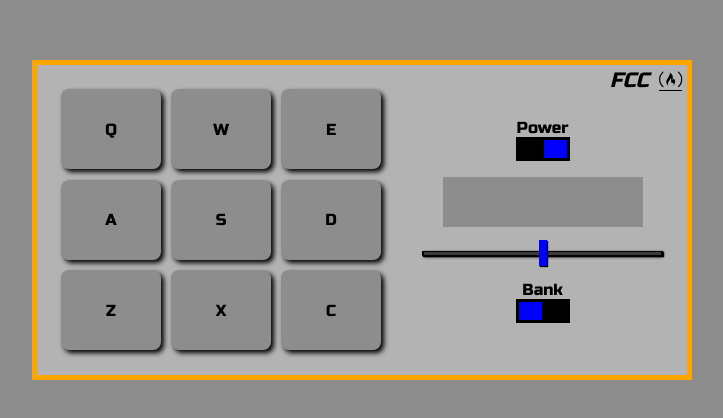
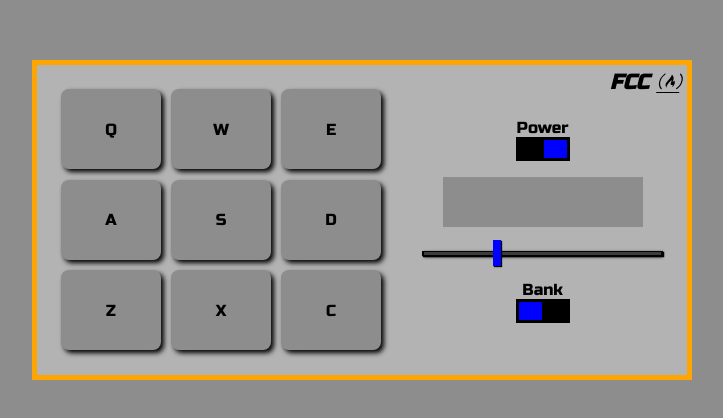
Before and after one commit to zun-liang/fcc-drum-machine, a React (Vite) app: page / in a window 1280 px wide. Shown: the part 180-598 px from the top of the page, without its empty margins (278-1001 px from the left). Built offline with nearby package versions, Linux system fonts and the light colour scheme.

Commit message:
add functionality

```diff
--- a/src/App.jsx
+++ b/src/App.jsx
@@ -19,8 +19,8 @@ const App = () => {
     doc.style.setProperty("--app-height", `${window.innerHeight}px`);
   };
   useEffect(() => {
+    window.addEventListener("resize", setAppHeight);
     setAppHeight();
-    window.addEventListener("resize", setAppHeight);
     return () => window.removeEventListener("resize", setAppHeight);
   }, []);
 
--- a/src/Drum.jsx
+++ b/src/Drum.jsx
@@ -19,7 +19,7 @@ import SideStick from "./assets/sounds/side_stick_1.mp3";
 import Snare from "./assets/sounds/Brk_Snr.mp3";
 import { FontAwesomeIcon } from "@fortawesome/react-fontawesome";
 import { faFreeCodeCamp } from "@fortawesome/free-brands-svg-icons";
-import { useState, useRef } from "react";
+import { useState, useRef, useEffect } from "react";
 
 const DrumContainer = styled.div`
   width: 660px;
@@ -37,7 +37,7 @@ const PadsContainer = styled.div`
   flex-wrap: wrap;
   gap: 10px;
 `;
-const DrumPad = styled.label`
+const DrumPad = styled.div`
   width: 100px;
   height: 80px;
   border: none;
@@ -50,9 +50,10 @@ const DrumPad = styled.label`
   justify-content: center;
   align-items: center;
   cursor: pointer;
-`;
-const RadioButton = styled.input`
-  display: none;
+  &:active {
+    box-shadow: none;
+    background-color: orange;
+  }
 `;
 const ControlsContainer = styled.div`
   width: 40%;
@@ -146,7 +147,7 @@ const VolumeSlider = styled.input`
 const IconContainer = styled.div`
   height: 20px;
   position: absolute;
-  top: 5px;
+  top: 7px;
   right: 5px;
   display: flex;
   align-items: center;
@@ -154,27 +155,32 @@ const IconContainer = styled.div`
   & > span {
     font-size: 1.3rem;
     font-style: italic;
+    font-weight: bold;
   }
 `;
 const StyledIcon = styled(FontAwesomeIcon)`
   font-size: 1.3rem;
   border-bottom: 1px solid black;
+  transform: skewX(-15deg);
 `;
-//currently not bold or italic
+//currently not bold
 
 const Drum = () => {
   const focusRef = useRef("");
-  const [volume, setVolume] = useState("");
-  const handleVolume = (e) => {
+
+  const [power, setPower] = useState(true);
+  const [volume, setVolume] = useState(30);
+  const [kit, setKit] = useState("Heater Kit");
+  const [key, setKey] = useState("");
+
+  const switchPower = () => setPower((prev) => !prev);
+
+  const changeVolume = (e) => {
     setVolume(e.target.value);
     focusRef.current = `Volume: ${volume}`;
   };
   //volume doesn't seem to be able to reach 0 or 100
 
-  const [power, setPower] = useState(true);
-  const handlePower = () => setPower((prev) => !prev);
-
-  const [kit, setKit] = useState("Heater Kit");
   const handleBank = () => {
     if (kit === "Heater Kit") {
       setKit("Smooth Piano Kit");
@@ -185,194 +191,256 @@ const Drum = () => {
     }
   };
 
-  return (
-    <DrumContainer id="drum-machine">
-      <PadsContainer>
-        <RadioButton type="radio" id="pad-q" name="drum-pad" />
-        <DrumPad
-          className="drum-pad"
-          htmlFor="pad-q"
-          onClick={() => {
+  const playPadQ = () => {
+    setKey("Q");
+    document.getElementById("Q").play();
+    document.getElementById("Q").currentTime = 0;
+    document.getElementById("Q").volume = volume / 100;
     if (kit === "Heater Kit") {
       focusRef.current = "Heater 1";
     } else {
       focusRef.current = "Chord 1";
     }
-          }}
-        >
-          Q
-          <audio
-            src={kit === "Heater Kit" ? Heater1 : Chord1}
-            className="clip"
-            id="Q"
-          ></audio>
-        </DrumPad>
-        <RadioButton type="radio" id="pad-w" name="drum-pad" />
-        <DrumPad
-          className="drum-pad"
-          htmlFor="pad-w"
-          onClick={() => {
+  };
+  const playPadW = () => {
+    setKey("W");
+    document.getElementById("W").play();
+    document.getElementById("W").currentTime = 0;
+    document.getElementById("W").volume = volume / 100;
     if (kit === "Heater Kit") {
       focusRef.current = "Heater 2";
     } else {
       focusRef.current = "Chord 2";
     }
-          }}
-        >
-          W
-          <audio
-            src={kit === "Heater Kit" ? Heater2 : Chord2}
-            className="clip"
-            id="W"
-          ></audio>
-        </DrumPad>
-        <RadioButton type="radio" id="pad-e" name="drum-pad" />
-        <DrumPad
-          className="drum-pad"
-          htmlFor="pad-e"
-          onClick={() => {
+  };
+  const playPadE = () => {
+    setKey("E");
+    document.getElementById("E").play();
+    document.getElementById("E").currentTime = 0;
+    document.getElementById("E").volume = volume / 100;
     if (kit === "Heater Kit") {
       focusRef.current = "Heater 3";
     } else {
       focusRef.current = "Chord 3";
     }
-          }}
-        >
-          E
-          <audio
-            src={kit === "Heater Kit" ? Heater3 : Chord3}
-            className="clip"
-            id="E"
-          ></audio>
-        </DrumPad>
-        <RadioButton type="radio" id="pad-a" name="drum-pad" />
-        <DrumPad
-          className="drum-pad"
-          htmlFor="pad-a"
-          onClick={() => {
+  };
+  const playPadA = () => {
+    setKey("A");
+    document.getElementById("A").play();
+    document.getElementById("A").currentTime = 0;
+    document.getElementById("A").volume = volume / 100;
     if (kit === "Heater Kit") {
       focusRef.current = "Heater 4";
     } else {
       focusRef.current = "Shaker";
     }
-          }}
-        >
-          A
-          <audio
-            src={kit === "Heater Kit" ? Heater4 : Shaker}
-            className="clip"
-            id="A"
-          ></audio>
-        </DrumPad>
-        <RadioButton type="radio" id="pad-s" name="drum-pad" />
-        <DrumPad
-          className="drum-pad"
-          htmlFor="pad-s"
-          onClick={() => {
+  };
+  const playPadS = () => {
+    setKey("S");
+    document.getElementById("S").play();
+    document.getElementById("S").currentTime = 0;
+    document.getElementById("S").volume = volume / 100;
     if (kit === "Heater Kit") {
       focusRef.current = "Clap";
     } else {
       focusRef.current = "Open HH";
     }
-          }}
-        >
-          S
-          <audio
-            src={kit === "Heater Kit" ? Clap : DryOhh}
-            className="clip"
-            id="S"
-          ></audio>
-        </DrumPad>
-        <RadioButton type="radio" id="pad-d" name="drum-pad" />
-        <DrumPad
-          className="drum-pad"
-          htmlFor="pad-d"
-          onClick={() => {
+  };
+  const playPadD = () => {
+    setKey("D");
+    document.getElementById("D").play();
+    document.getElementById("D").currentTime = 0;
+    document.getElementById("D").volume = volume / 100;
     if (kit === "Heater Kit") {
       focusRef.current = "Open HH";
     } else {
       focusRef.current = "Closed HH";
     }
-          }}
-        >
-          D
-          <audio
-            src={kit === "Heater Kit" ? OpenHH : BldH1}
-            className="clip"
-            id="D"
-          ></audio>
-        </DrumPad>
-        <RadioButton type="radio" id="pad-z" name="drum-pad" />
-        <DrumPad
-          className="drum-pad"
-          htmlFor="pad-z"
-          onClick={() => {
+  };
+  const playPadZ = () => {
+    setKey("Z");
+    document.getElementById("Z").play();
+    document.getElementById("Z").currentTime = 0;
+    document.getElementById("Z").volume = volume / 100;
     if (kit === "Heater Kit") {
       focusRef.current = "Kick n' Hat";
     } else {
       focusRef.current = "Punchy Kick";
     }
-          }}
-        >
-          Z
-          <audio
-            src={kit === "Heater Kit" ? KickNHat : PunchyKick}
-            className="clip"
-            id="Z"
-          ></audio>
-        </DrumPad>
-        <RadioButton type="radio" id="pad-x" name="drum-pad" />
-        <DrumPad
-          className="drum-pad"
-          htmlFor="pad-x"
-          onClick={() => {
+  };
+  const playPadX = () => {
+    setKey("X");
+    document.getElementById("X").play();
+    document.getElementById("X").currentTime = 0;
+    document.getElementById("X").volume = volume / 100;
     if (kit === "Heater Kit") {
       focusRef.current = "Kick";
     } else {
       focusRef.current = "Side Stick";
     }
-          }}
-        >
-          X
-          <audio
-            src={kit === "Heater Kit" ? Kick : SideStick}
-            className="clip"
-            id="X"
-          ></audio>
-        </DrumPad>
-        <RadioButton type="radio" id="pad-c" name="drum-pad" />
-        <DrumPad
-          className="drum-pad"
-          htmlFor="pad-c"
-          onClick={() => {
+  };
+  const playPadC = () => {
+    setKey("C");
+    document.getElementById("C").play();
+    document.getElementById("C").currentTime = 0;
+    document.getElementById("C").volume = volume / 100;
     if (kit === "Heater Kit") {
       focusRef.current = "Closed HH";
     } else {
       focusRef.current = "Snare";
     }
-          }}
+  };
+
+  const clickPad = (e) => {
+    if (power) {
+      if (e.target.innerText === "Q") {
+        playPadQ();
+      } else if (e.target.innerText === "W") {
+        playPadW();
+      } else if (e.target.innerText === "E") {
+        playPadE();
+      } else if (e.target.innerText === "A") {
+        playPadA();
+      } else if (e.target.innerText === "S") {
+        playPadS();
+      } else if (e.target.innerText === "D") {
+        playPadD();
+      } else if (e.target.innerText === "Z") {
+        playPadZ();
+      } else if (e.target.innerText === "X") {
+        playPadX();
+      } else if (e.target.innerText === "C") {
+        playPadC();
+      }
+    }
+  };
+
+  const pressKey = (e) => {
+    if (e?.code === "KeyQ") {
+      playPadQ();
+      // document
+      //   .getElementById("pad-q")
+      //   .style.setProperty("background-color", "orange");
+    } else if (e?.code === "KeyW") {
+      playPadW();
+    } else if (e?.code === "KeyE") {
+      playPadE();
+    } else if (e?.code === "KeyA") {
+      playPadA();
+    } else if (e?.code === "KeyS") {
+      playPadS();
+    } else if (e?.code === "KeyD") {
+      playPadD();
+    } else if (e?.code === "KeyZ") {
+      playPadZ();
+    } else if (e?.code === "KeyX") {
+      playPadX();
+    } else if (e?.code === "KeyC") {
+      playPadC();
+    }
+  };
+
+  const keysArr = ["Q", "W", "E", "A", "S", "D", "Z", "X", "C"];
+
+  const pads = keysArr.map((key) => {
+    const audioSrc =
+      key === "Q" && kit === "Heater Kit"
+        ? Heater1
+        : key === "Q" && kit === "Smooth Piano Kit"
+        ? Chord1
+        : key === "W" && kit === "Heater Kit"
+        ? Heater2
+        : key === "W" && kit === "Smooth Piano Kit"
+        ? Chord2
+        : key === "E" && kit === "Heater Kit"
+        ? Heater3
+        : key === "E" && kit === "Smooth Piano Kit"
+        ? Chord3
+        : key === "A" && kit === "Heater Kit"
+        ? Heater4
+        : key === "A" && kit === "Smooth Piano Kit"
+        ? Shaker
+        : key === "S" && kit === "Heater Kit"
+        ? Clap
+        : key === "S" && kit === "Smooth Piano Kit"
+        ? DryOhh
+        : key === "D" && kit === "Heater Kit"
+        ? OpenHH
+        : key === "D" && kit === "Smooth Piano Kit"
+        ? BldH1
+        : key === "Z" && kit === "Heater Kit"
+        ? KickNHat
+        : key === "Z" && kit === "Smooth Piano Kit"
+        ? PunchyKick
+        : key === "X" && kit === "Heater Kit"
+        ? Kick
+        : key === "X" && kit === "Smooth Piano Kit"
+        ? SideStick
+        : key === "C" && kit === "Heater Kit"
+        ? ClosedHH
+        : Snare;
+
+    const playPad = (key) => {
+      setKey(key);
+      const audio = document.getElementById(key);
+      audio.play();
+      audio.currentTime = 0;
+      audio.volume = volume / 100;
+    };
+
+    const clickPad2 = (e, key) => {
+      if (power) {
+        if (e.target.innerText === key) {
+          playPad(key);
+        }
+      }
+    };
+
+    const pressKey2 = (e, key) => {
+      if (e?.code === `Key${key}`) {
+        playPad(key);
+      }
+    };
+
+    return (
+      <DrumPad
+        key={key}
+        className="drum-pad"
+        id={`pad-${key.toLowerCase()}`}
+        onClick={clickPad2}
       >
-          C
-          <audio
-            src={kit === "Heater Kit" ? ClosedHH : Snare}
-            className="clip"
-            id="C"
-          ></audio>
+        {key}
+        <audio src={audioSrc} className="clip" id={key} />
       </DrumPad>
-      </PadsContainer>
+    );
+  });
+
+  useEffect(() => {
+    document.addEventListener("keydown", pressKey);
+    pressKey();
+    return () => document.removeEventListener("keydown", pressKey);
+  }, []);
+
+  return (
+    <DrumContainer id="drum-machine">
+      <PadsContainer>{pads}</PadsContainer>
       <ControlsContainer>
         <ControlName>Power</ControlName>
-        <PowerControl onClick={handlePower} $power={power}>
+        <PowerControl onClick={switchPower} $power={power}>
           <div />
         </PowerControl>
-        <DisplayString id="display">{focusRef.current}</DisplayString>
+        <DisplayString id="display">
+          {power ? focusRef.current : ""}
+        </DisplayString>
         <VolumeSlider
           type="range"
           id="volume"
           name="volume"
           min="0"
           max="100"
-          onChange={handleVolume}
+          step="1"
+          value={volume}
+          onChange={changeVolume}
         />
         <ControlName>Bank</ControlName>
         <BankControl onClick={handleBank} $kit={kit}>
```
Also changed, not shown: 1 other file (tests, documents, lock files or other folders). Lines whose indentation alone changed are shown as unchanged.
